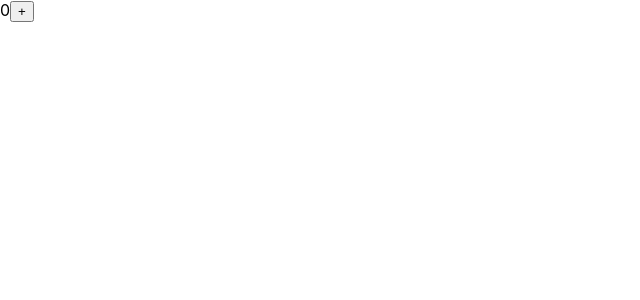
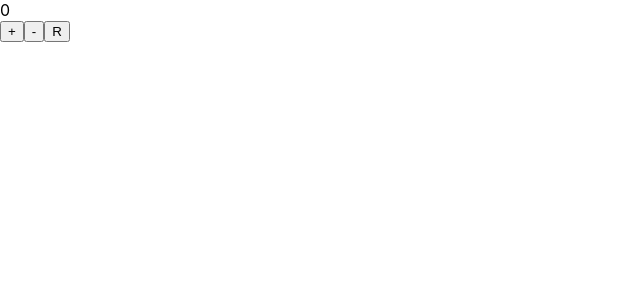
Before and after one commit to cristianmasglobal/gitExersice, a React (Create React App) app in the folder ReactJs/pokemon/: page / in a window 1280 px wide. Shown: the top 300 px of the page, without its empty margins (0-640 px from the left). Built offline with nearby package versions, Linux system fonts and the light colour scheme.

Commit message:
using redux

```diff
--- a/ReactJs/pokemon/src/reduxDir/ReduxEx.js
+++ b/ReactJs/pokemon/src/reduxDir/ReduxEx.js
@@ -1,28 +1,29 @@
 import React from 'react'
 import { createStore } from 'redux'
+import ReactDOM from 'react-dom'
 //Action: Objetos que tienen un tipo (eventos que han ocurrido y hacen que cambie el estado)
 //Store: Objeto que reune las action y los reduxer, almacena, lee y actualiza el estado de la app
 //dispatch: evento que se envía a la store
 
 const actionIncremented = {
-    type: '@reduxer/incremented'
+    type: 'counter/incremented'
 }
 
 const actionDecremented = {
-    type: '@reduxer/decremented'
+    type: 'counter/decremented'
 }
 
 const actionReset = {
-    type: '@reduxer/reset'
+    type: 'counter/reset'
 }
 
 const ReduxEx = (state = 0, action) => {
-    switch (state.type) {
-        case '@reduxer/incremented':
+    switch (action.type) {
+        case 'counter/incremented':
             return state +1;
-        case '@reduxer/decremented':
+        case 'counter/decremented':
             return state -1;
-        case '@reduxer/reset':
+        case 'counter/reset':
             return 0;
         default:
             return state
@@ -37,15 +38,38 @@ store.subscribe(()=>{
 
 const App = ()=>{
     return (
+        <>
+        {store.getState()}
         <div>
-            {store.getState()}
         <button onClick={()=>{
             store.dispatch(actionIncremented)
         }}>
             +
         </button>
+
+        <button onClick={()=>{
+            store.dispatch(actionDecremented)
+        }}>
+            -
+        </button>
+
+        <button onClick={()=>{
+            store.dispatch(actionReset)
+        }}>
+            R
+        </button>
         </div>
+        </>
     )
 }
 
+const renderApp=() => {
+    ReactDOM.render(
+        < App />,
+        document.getElementById('root')
+    )
+}
+
+renderApp()
+store.subscribe(renderApp)
 export default App;
```
